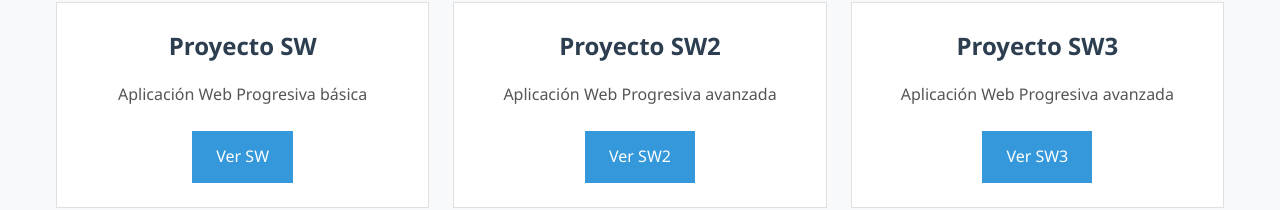
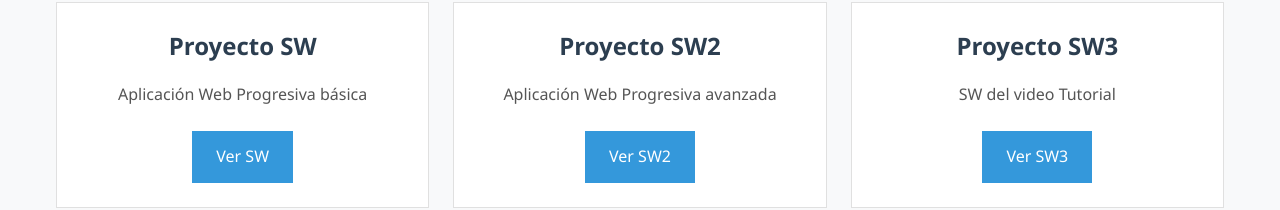
Before and after one commit to JDcortez32/AWP-Proyecto, a plain HTML site: page index.html in a window 1280 px wide. Shown: the part 358-568 px from the top of the page. Drawn offline with Linux system fonts and the light colour scheme.

Commit message:
Update index.html

```diff
--- a/index.html
+++ b/index.html
@@ -134,7 +134,7 @@
 
             <div class="project">
                 <h3>Proyecto SW3</h3>
-                <p>Aplicación Web Progresiva avanzada</p>
+                <p>SW del video Tutorial</p>
                 <a href="SW3/index.html" class="btn">Ver SW3</a>
             </div>
         </section>
```
